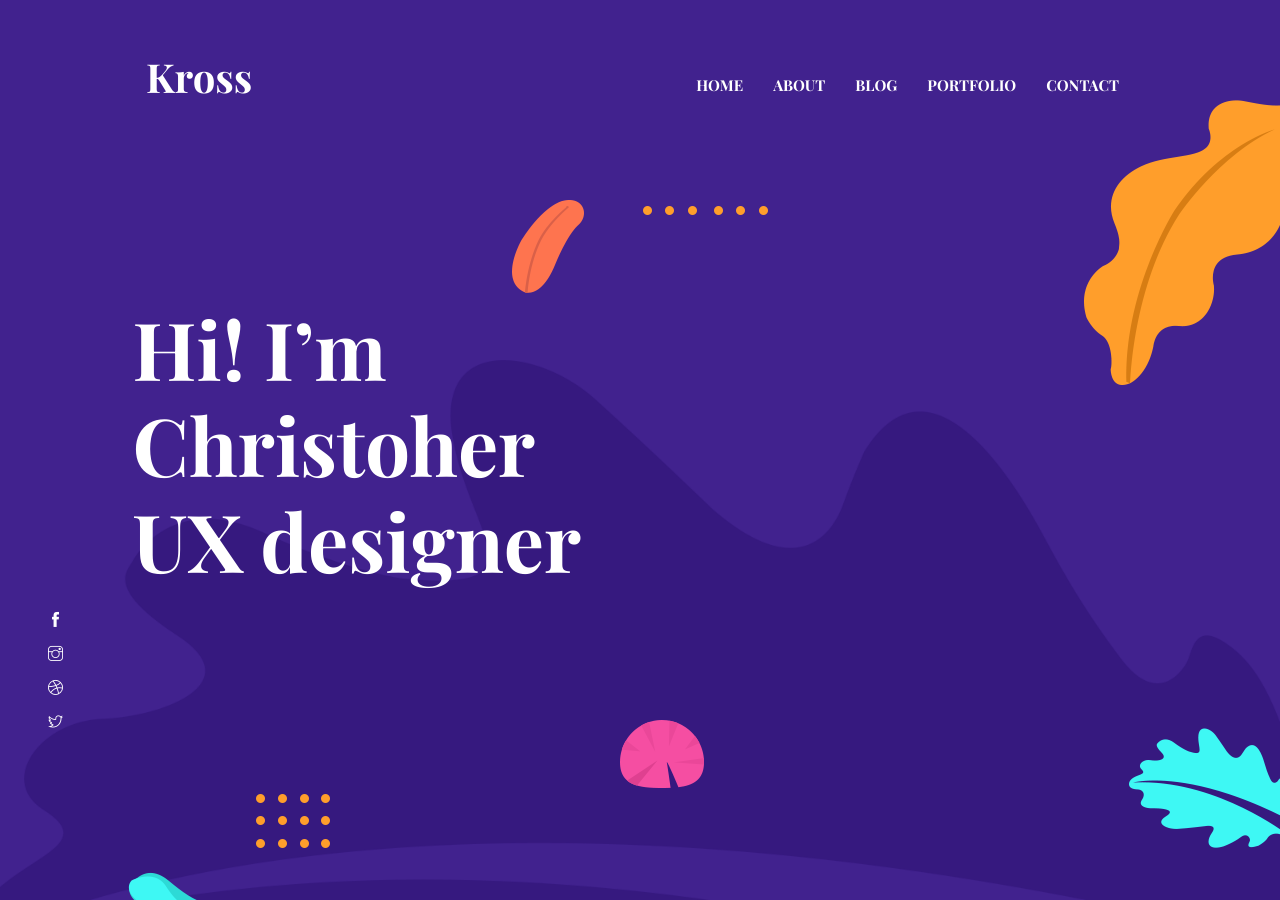
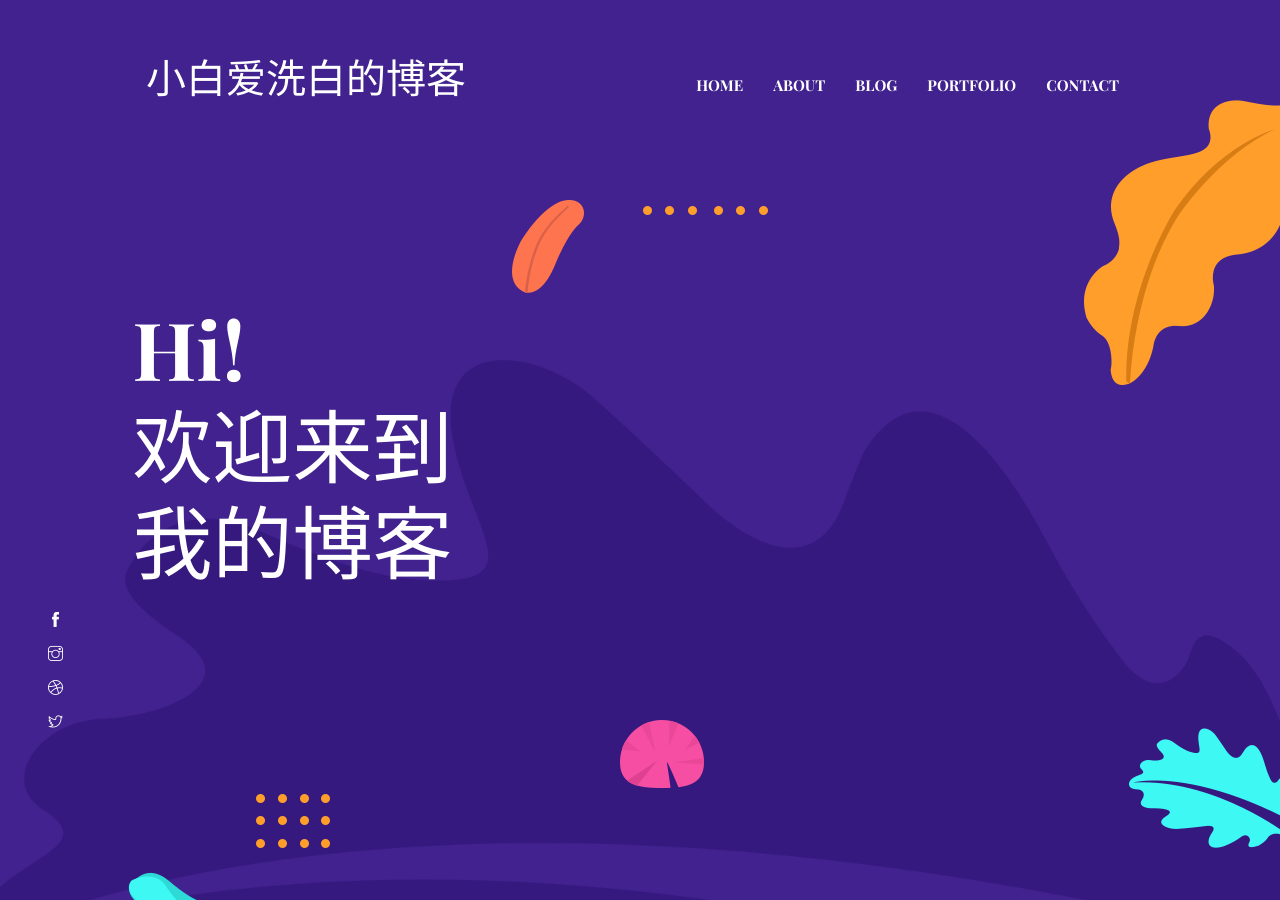
Before and after one commit to xiaobaiaixibai/xiaobaiaixibai.github.io, a Jekyll site: the page built from index.html, in a window 1280 px wide and 900 px high. Built offline with Jekyll 4.4.1, drawn with Linux system fonts in a browser that asks for light colours.

Commit message:
first_test

```diff
--- a/_data/settings.yml
+++ b/_data/settings.yml
@@ -1,7 +1,7 @@
 #-------------------------------
 # General Site Settings
 
-title: Kross
+title: 小白爱洗白的博客
 logo:
 author: themefisher
 description: this is meta description
@@ -38,7 +38,7 @@
 # Hero Section
 
 hero:
-  hero-title: Hi! I’m <br> Christoher <br> UX designer
+  hero-title: Hi!<br>欢迎来到<br>我的博客
 
 social:
 - {icon: "ti-facebook", link: "#"}
```
